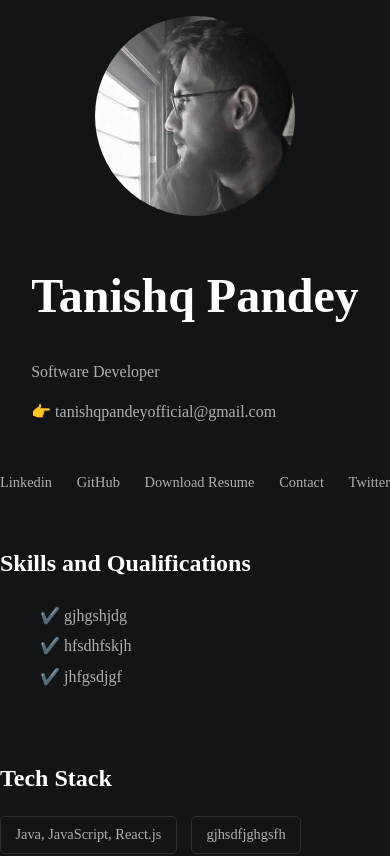
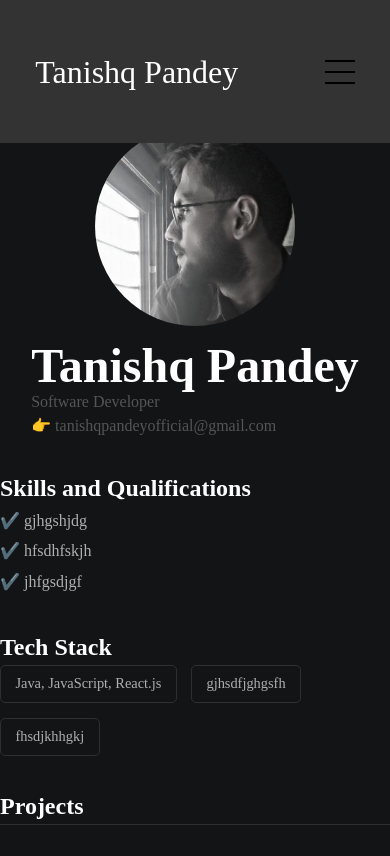
Before and after one commit to tanishqpandey26/digital-resume, a React (Create React App) app: page / in a window 390 px wide. Shown: the top 856 px of the page. Built offline with nearby package versions, Linux system fonts and the light colour scheme.

Commit message:
navbar improved

```diff
--- a/src/App.css
+++ b/src/App.css
@@ -136,6 +136,7 @@ li{
 
 #container--main{
     max-width: 700px;
+    padding-top: 110px;
     margin: 0 auto;
 }
 
@@ -351,3 +352,168 @@ gap: 4em;
   align-items: center;
   margin-left: 300px;
 }
+
+
+
+
+
+
+*{
+  margin: 0;
+  padding: 0;
+}
+
+body{
+  font-family: 'Lato', sans-serif;
+  font-family: 'Poppins', sans-serif;
+  font-family: 'PT Sans', sans-serif;;
+}
+
+html{
+  scroll-behavior: smooth;
+}
+
+p{
+  color:rgb(85,85,85);
+}
+
+/* transition */
+
+a,.btn {
+  transition: all 300ms ease;
+}
+
+nav,
+.nav-links{
+  display: flex;
+}
+
+nav{
+  justify-content: space-around;
+  align-items: center;
+  height: 17vh;
+}
+
+.nav-links{
+  gap: 2rem;
+  list-style: none;
+  font-size: 1.5rem;
+}
+
+a{
+  color:black;
+  text-decoration: none;
+  text-decoration-color:white;
+}
+
+a:hover{
+  color:grey;
+  text-decoration: underline;
+  text-underline-offset: 1rem;
+  text-decoration-color: rgb(181,181,181);
+}
+
+.logo{
+  font-size: 2rem;
+}
+
+.logo:hover{
+  cursor: default;
+}
+
+/* hamburger menu */
+
+#hamburger-nav{
+  display: none;
+}
+
+.hamburger-menu{
+  position: relative;
+  display: inline-block;
+}
+
+.hamburger-icon{
+  display: flex;
+  flex-direction: column;
+  justify-content: space-between;
+  height: 24px;
+  width: 30px;
+  cursor: pointer;
+}
+
+.hamburger-icon span{
+  width: 100%;
+  height: 2px;
+  background-color: black;
+  transition: all 0.3 ease-in-out;
+}
+
+.menu-links{
+  position: absolute;
+  top: 100%;
+  right: 0;
+  background-color: white;
+  width: fit-content;
+  max-height: 0;
+  overflow: hidden;
+  transition: all 0.3 ease-in-out;
+}
+
+.menu-links a{
+  display: block;
+  padding: 10px;
+  text-align: center;
+  font-size: 1.5rem;
+  color: black;
+  text-decoration: none;
+  transition:  all 0.3 ease-in-out;
+}
+
+.menu-links li{
+  list-style: none;
+}
+
+.menu-links.open{
+  max-height: 300px;
+}
+
+.hamburger-icon.open span:first-child{
+  transform: rotate(45deg) translate(10px,5px);
+}
+
+.hamburger-icon.open span:nth-child(2){
+  opacity: 0;
+}
+
+.hamburger-icon.open span:last-child{
+  transform: rotate(-45deg) translate(10px, -5px);
+}
+
+
+.hamburger-icon span:first-child{
+  transform: none;
+}
+
+.hamburger-icon span:first-child{
+  opacity: 1;
+}
+
+.hamburger-icon span:first-child{
+  transform: none;
+}
+
+
+
+
+
+
+@media screen and (max-width: 1200px ){
+
+  #desktop-nav{
+      display: none;
+  }
+
+  #hamburger-nav{
+      display: flex;
+  }
+}
--- a/src/App.js
+++ b/src/App.js
@@ -2,47 +2,74 @@
 import './App.css';
 import material from './material/profile-pic.jpg' ;
 import React from 'react';
-// import pdfFile from './material/resume.pdf' ;
-// import Pdf from "../src/material/resume.pdf";
-// import { Document, Page } from 'react-pdf';
+
 
 function App() {
+
+
+  function toggleMenu(){
+
+    const menu = document.querySelector(".menu-links");
+
+    const icon = document.querySelector(".hamburger-icon");
+
+    menu.classList.toggle("open");
+
+    icon.classList.toggle("open");
+
+  }
 
   return (
     <div className="App">
 
-      {/* <div id="showcase">
-        <header>
-            <nav class='cf'>
-                <ul class='cf'>
-                  <li class="hide-on-small">
-                    <a href='#' target="_blank">Linkedin</a>
-                  </li>
-                  <li>
-                    <a href='#showcase' target="_blank">GitHub</a>
-                  </li>
 
-                  <li>
+<nav id='desktop-nav'>
+
+<div className='logo'>Tanishq Pandey</div>
+
+<div>
+  <ul className='nav-links'>
+
+     <li><a href='#about'>Linkedin </a></li>
+
+     <li><a href='#about'>GitHub</a></li>
+
+     <li><a href='#about'>Resume</a></li>
+
+     <li><a href='#about'> Twitter</a></li>
 
 
-                    <a href='f' target='_blank'>
-                    Resume</a>
+  </ul>
+</div>
+
+</nav>
+
+<nav id='hamburger-nav'>
+
+<div className='logo'>Tanishq Pandey</div>
+<div className='hamburger-menu'>
+<div className='hamburger-icon' onClick={toggleMenu}>
+<span></span>
+<span></span>
+<span></span>
+</div>
+
+<div className='menu-links'>
+
+<li><a href='#about' onClick={toggleMenu} >Linkedin</a></li>
+
+<li><a href='#about' onClick={toggleMenu}>GitHub</a></li>
+
+<li><a href='#about' onClick={toggleMenu}>Resume</a></li>
+
+<li><a href='#about' onClick={toggleMenu}>Twitter</a></li>
 
 
+</div>
+</div>
 
-                  </li>
-                  <li>
-                    <a href='#' target="_blank">Contact</a>
+</nav>
 
-                  </li>
-                  <li>
-                    <a href='' target="_blank">Twitter</a>
-                  </li>
-                </ul>
-
-              </nav>
-        </header>
-        </div> */}
 
 
 
@@ -62,22 +89,8 @@ function App() {
            </div>
         </section>
 
-       <section class="section--page">
-            <div id="socials--list">
-
-                <a href="#" target="_blank">Linkedin</a>
-
-                <a href="#" target="_blank">GitHub</a>
-
-                <a href="#" target="_blank">Download Resume</a>
-
-                <a href="#" target="_blank">Contact</a>
-
-                <a href="./assets/resume.pdf"  target="_blank">Twitter</a>
 
 
-            </div>
-        </section>
 
         <section class="section--page">
 
```
